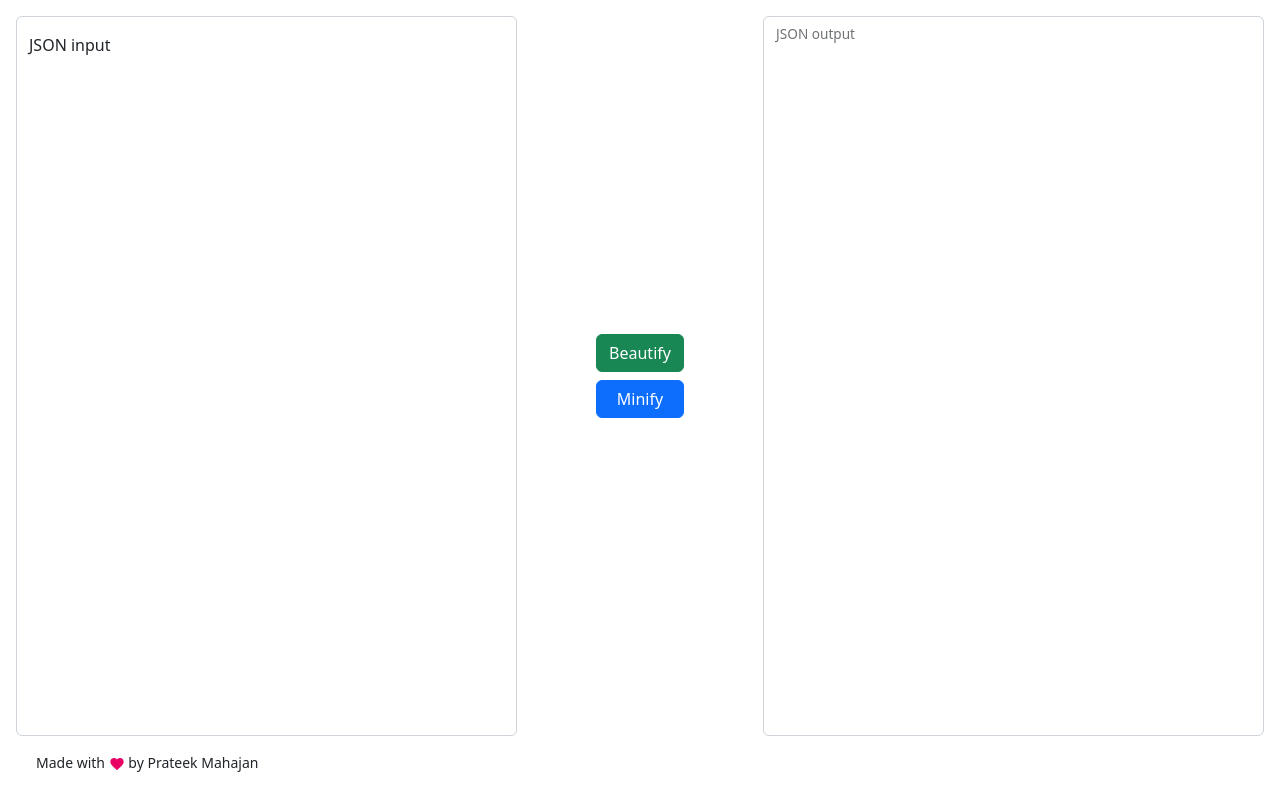
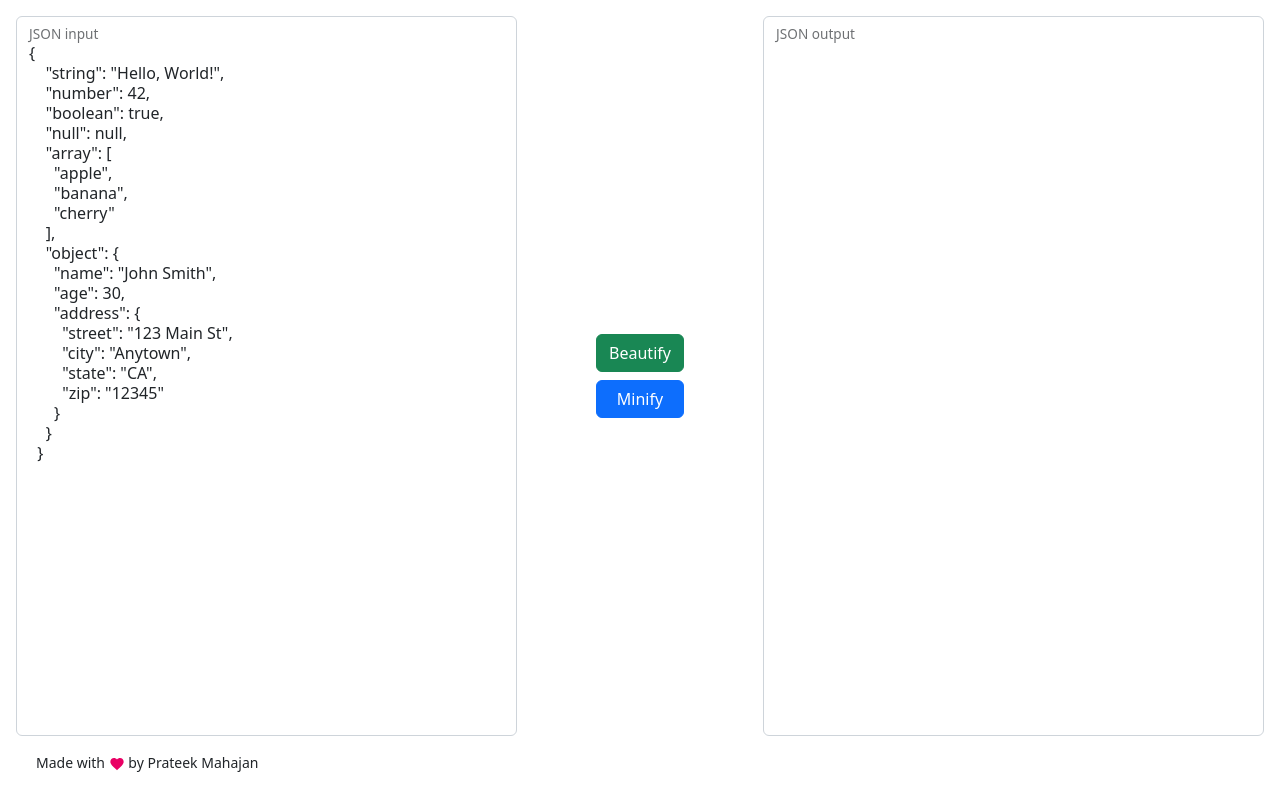
Before and after one commit to Prateek7805/JSON-beautifier, a React (Create React App) app: page / in a window 1280 px wide. Built offline with nearby package versions, Linux system fonts and the light colour scheme; the HTML template or start-up script is replaced by a standard one.

Commit message:
added example data

```diff
--- a/src/App.js
+++ b/src/App.js
@@ -8,7 +8,27 @@ import {useState} from 'react';
 import {Button, Modal} from 'react-bootstrap';
 function App() {
 
-  const [input, setInput] = useState("");
+  const [input, setInput] = useState(`{
+    "string": "Hello, World!",
+    "number": 42,
+    "boolean": true,
+    "null": null,
+    "array": [
+      "apple",
+      "banana",
+      "cherry"
+    ],
+    "object": {
+      "name": "John Smith",
+      "age": 30,
+      "address": {
+        "street": "123 Main St",
+        "city": "Anytown",
+        "state": "CA",
+        "zip": "12345"
+      }
+    }
+  }`);
   const [error, setError] = useState({
     error: false,
     message: ""
```
